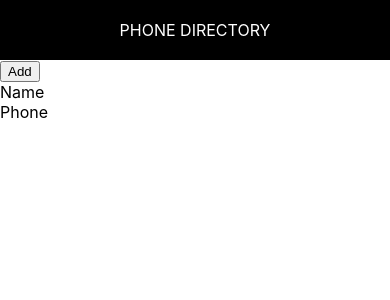
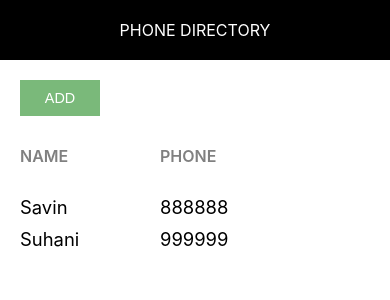
Before and after one commit to savinngr/phone-directory, a React (Create React App) app: page / in a window 390 px wide. Shown: the top 300 px of the page. Built offline with nearby package versions, Linux system fonts and the light colour scheme.

Commit message:
Created Sample enteries for Phonebook

```diff
--- /dev/null
+++ b/src/App.css
@@ -0,0 +1,44 @@
+.component-body-container {
+    padding: 20px;
+}
+
+.custom-btn {
+    padding: 10px;
+    border: none;
+    margin-right: 10px;
+    text-transform: uppercase;
+    width: 80px;
+    font-size: 0.9rem;
+    cursor: pointer;
+    outline: none;
+}
+
+.add-btn {
+    background: #7ab97a;
+    color: #fff;
+}
+
+.grid-container {
+    display: grid;
+    grid-template-columns: 40% 30% auto;
+    margin-bottom: 10px;
+}
+
+.heading-container {
+    margin: 30px 0 30px 0;
+    width: 100%;
+}
+
+.grid-item {
+    background-color: rgba(255, 255, 255, 0.8);
+    font-size: 1.15rem;
+    word-wrap: break-word;
+    padding-right: 10px;
+}
+
+.name-heading, .phone-heading {
+    font-size: 1rem;
+    font-weight: 600;
+    color: #808080;
+    text-transform: uppercase;
+}
--- a/src/App.js
+++ b/src/App.js
@@ -1,15 +1,29 @@
 import React, { Component } from 'react';
 import Header from './Header';
+import './App.css';
 
 class App extends Component {
   render() {
     return (
       <div>
         <Header />
-        <button> Add </button>
-        <div>
-          <span> Name </span><br />
-          <span> Phone </span>
+        <div className="component-body-container">
+          <button className="custom-btn add-btn">Add</button>
+
+          <div className="grid-container heading-container">
+            <span className="grid-item name-heading">Name</span>
+            <span className="grid-item phone-heading">Phone</span>
+          </div>
+
+          <div className="grid-container">
+            <span className="grid-item">Savin</span>
+            <span className="grid-item">888888</span>
+          </div>
+          <div className="grid-container">
+            <span className="grid-item">Suhani</span>
+            <span className="grid-item">999999</span>
+          </div>
+
         </div>
       </div>
     );
```
